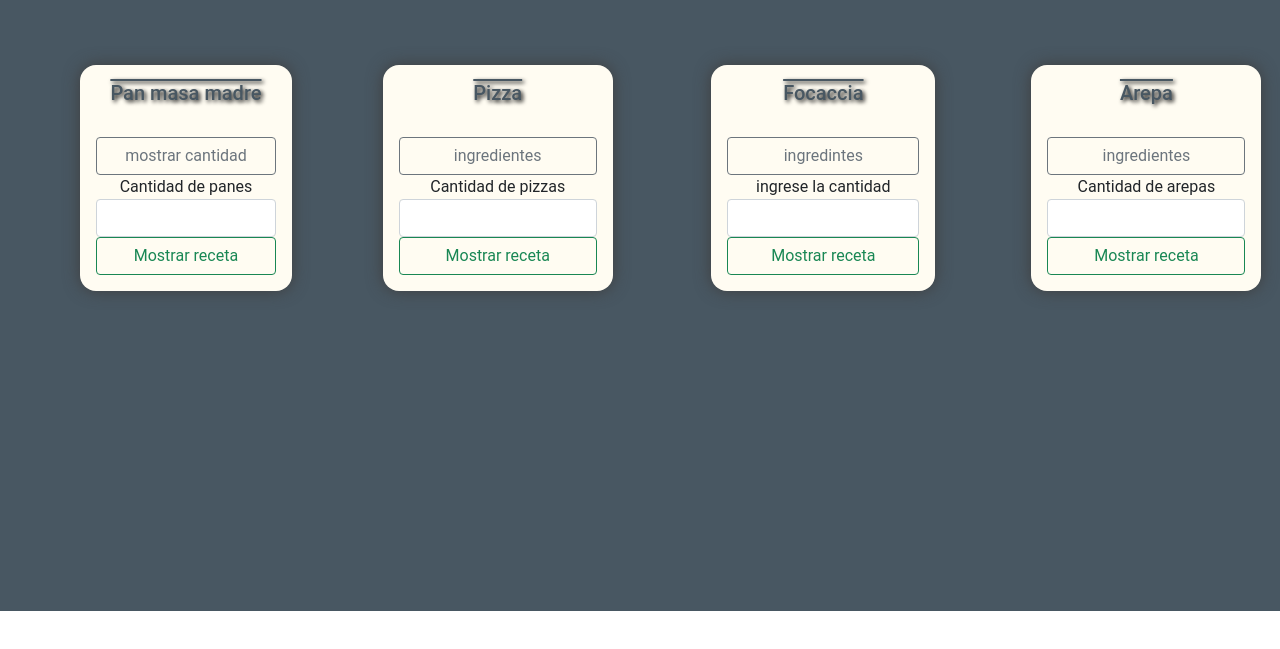
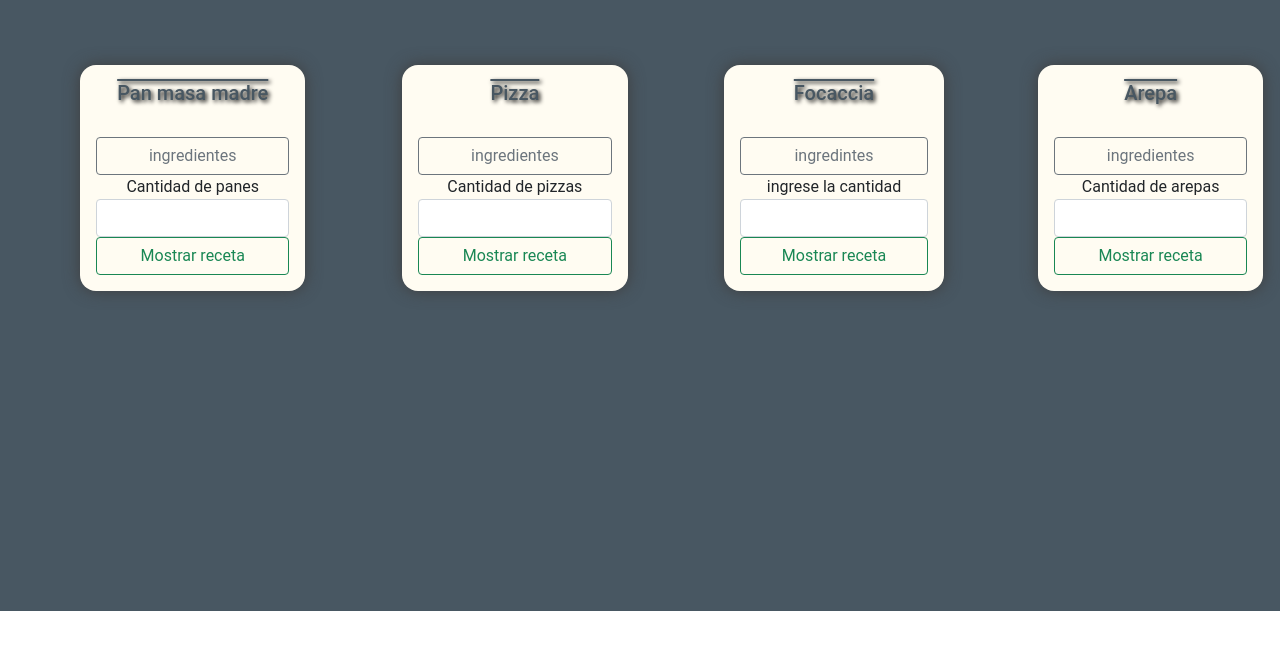
Before and after one commit to lucianoereu/proyectoRecetario, a plain HTML site: page index.html in a window 1280 px wide. Shown: the part 115-764 px from the top of the page. Drawn offline with nearby package versions, Linux system fonts and the light colour scheme.

Commit message:
Update index.html

```diff
--- a/index.html
+++ b/index.html
@@ -42,7 +42,7 @@
                 </li>
             </ul>
             <div class="botonera">
-                <button id="btnPanMM" class="btn btn-outline-secondary">mostrar cantidad</button>
+                <button id="btnPanMM" class="btn btn-outline-secondary">ingredientes</button>
                 <label for="cantidad" clas="cantidadDe">Cantidad de panes</label>
                 <input type="number" name="cantidad" class="form-control" aria-label="Sizing example input" aria-describedby="inputGroup-sizing-sm" id="cantidadMasaMadre">
                 <button class="mostrarReceta btn btn-outline-success" id="mostrarRecetaMM">Mostrar receta</button>
```
